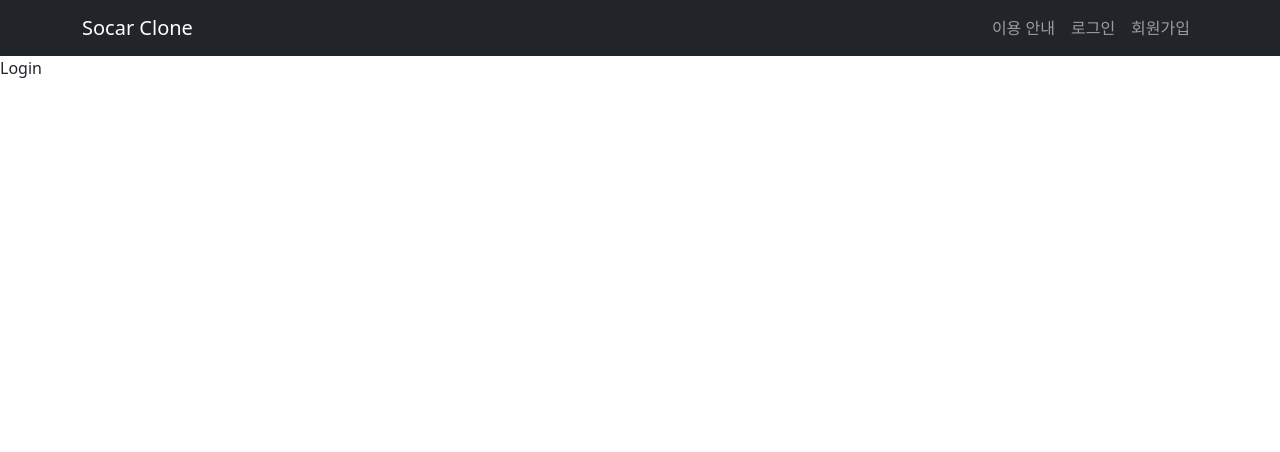
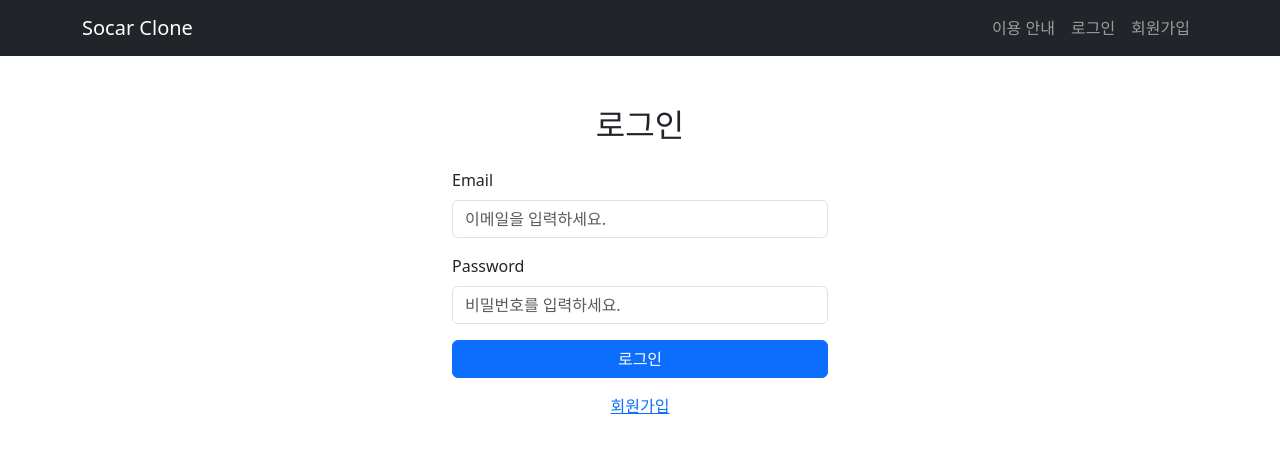
Before and after one commit to Jang-Sen/socar_frontend, a React (Create React App) app: page /login in a window 1280 px wide. Shown: the top 452 px of the page. Built offline with nearby package versions, Linux system fonts and the light colour scheme.

Commit message:
Update login

```diff
--- a/src/page/Login.js
+++ b/src/page/Login.js
@@ -1,7 +1,66 @@
-import React from "react";
+import React, { useState } from "react";
+import axios from "axios";
+import { Button, Container, Form } from "react-bootstrap";
 
 const Login = () => {
-  return <div>Login</div>;
+  const [email, setEmail] = useState("");
+  const [password, setPassword] = useState("");
+
+  const loginHandler = async (e) => {
+    e.preventDefault();
+
+    if (!email || !password) {
+      alert("이메일 또는 비밀번호를 입력해주세요.");
+    }
+
+    console.log("email: " + email);
+    console.log("password: " + password);
+
+    try {
+      await axios.post("http://localhost/api/v1/auth/login", {
+        email,
+        password,
+      });
+    } catch (err) {
+      console.log(err.message);
+    }
+  };
+
+  return (
+    <Container style={{ maxWidth: "400px", marginTop: "50px" }}>
+      <h2 className="text-center mb-4">로그인</h2>
+
+      <Form onSubmit={loginHandler}>
+        <Form.Group controlId="formEmail" className="mb-3">
+          <Form.Label>Email</Form.Label>
+          <Form.Control
+            type="email"
+            placeholder="이메일을 입력하세요."
+            value={email}
+            onChange={(e) => setEmail(e.target.value)}
+          />
+        </Form.Group>
+
+        <Form.Group controlId="formPassword" className="mb-3">
+          <Form.Label>Password</Form.Label>
+          <Form.Control
+            type="password"
+            placeholder="비밀번호를 입력하세요."
+            value={password}
+            onChange={(e) => setPassword(e.target.value)}
+          />
+        </Form.Group>
+
+        <Button variant="primary" type="submit" className="w-100">
+          로그인
+        </Button>
+      </Form>
+
+      <div className="text-center mt-3">
+        <a href="/signup">회원가입</a>
+      </div>
+    </Container>
+  );
 };
 
 export default Login;
```
